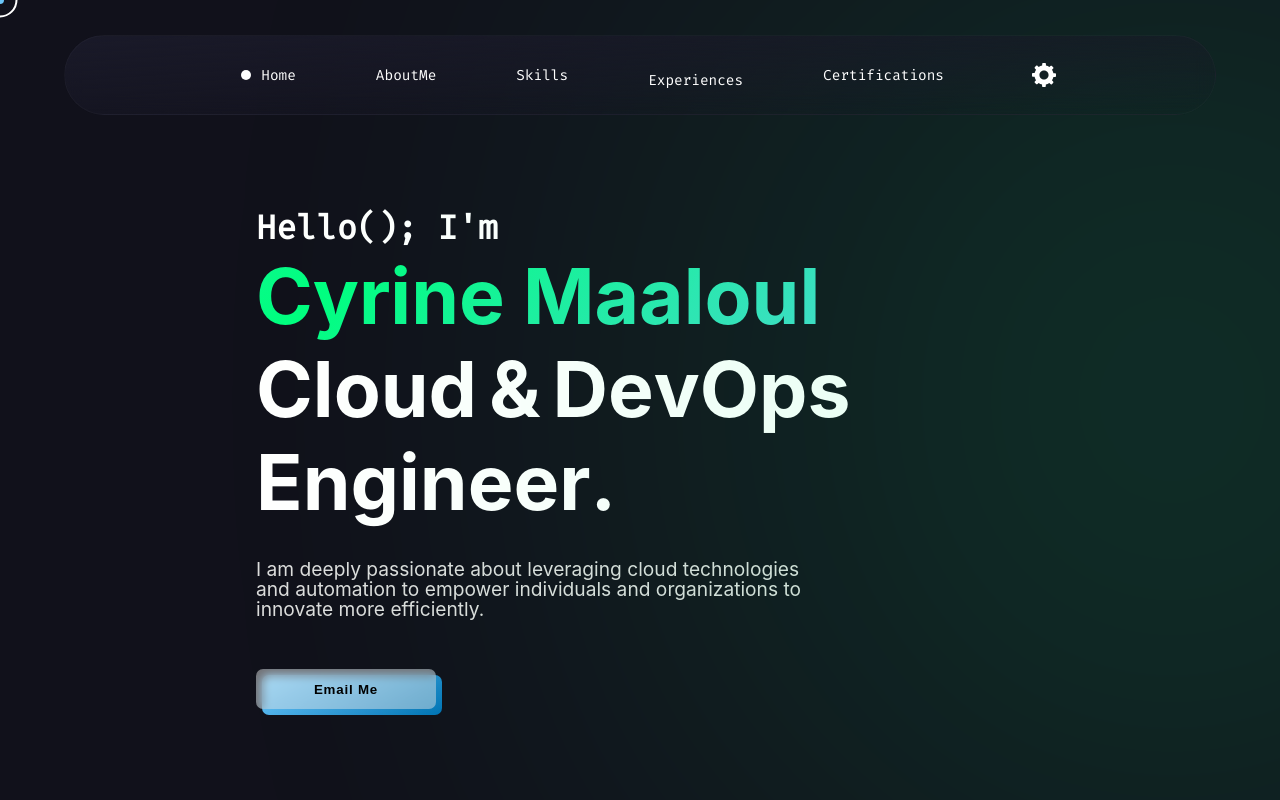
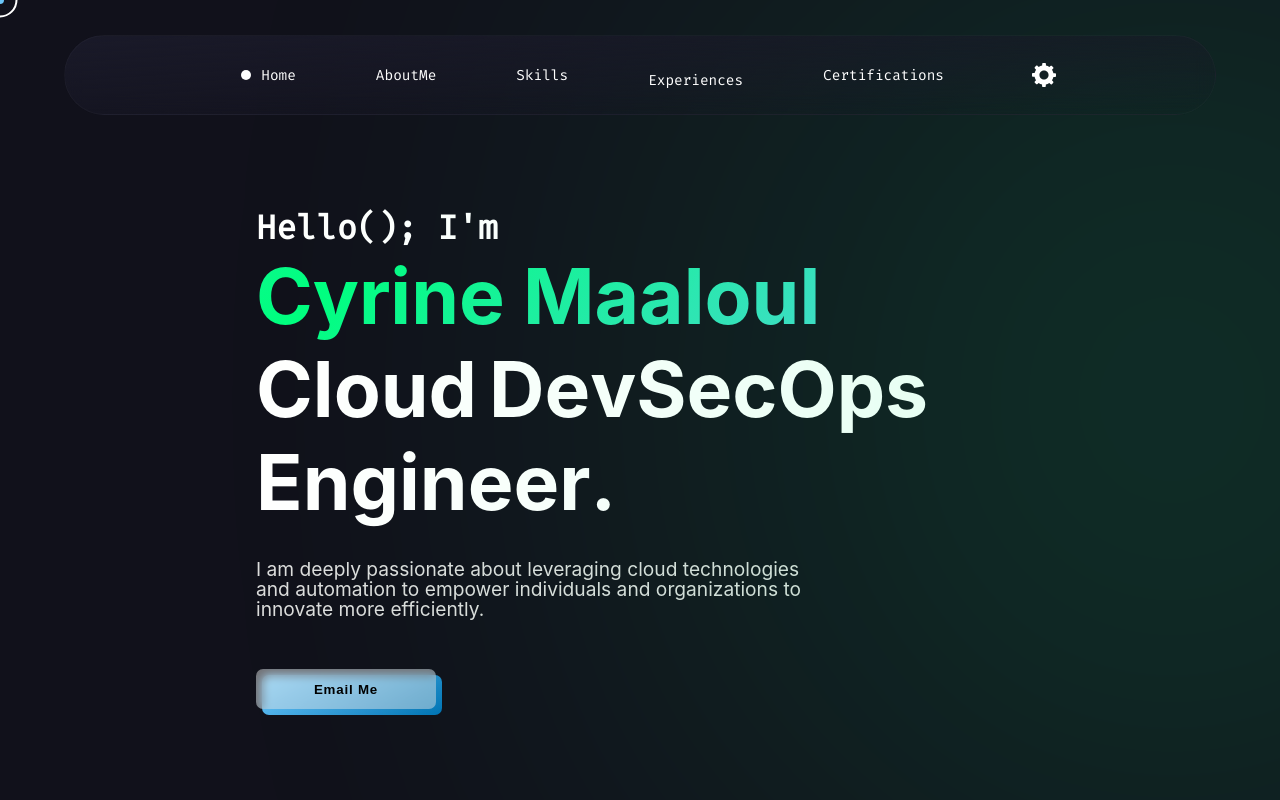
Before and after one commit to cyrine606/project, a website: page index.html in a window 1280 px wide. Shown: the top 800 px of the page. Drawn offline with nearby package versions, Linux system fonts and the light colour scheme; a web font is replaced by a local one.

Commit message:
update experience

```diff
--- a/index.html
+++ b/index.html
@@ -197,12 +197,12 @@
             <p class="jello">d</p>
           </div>
           <div>
-            <p class="jello">&</p>
-          </div>
-          <div>
             <p class="jello">D</p>
             <p class="jello">e</p>
             <p class="jello">v</p>
+            <p class="jello">S</p>
+            <p class="jello">e</p>
+            <p class="jello">c</p>
             <p class="jello">O</p>
             <p class="jello">p</p>
             <p class="jello">s</p>
```
